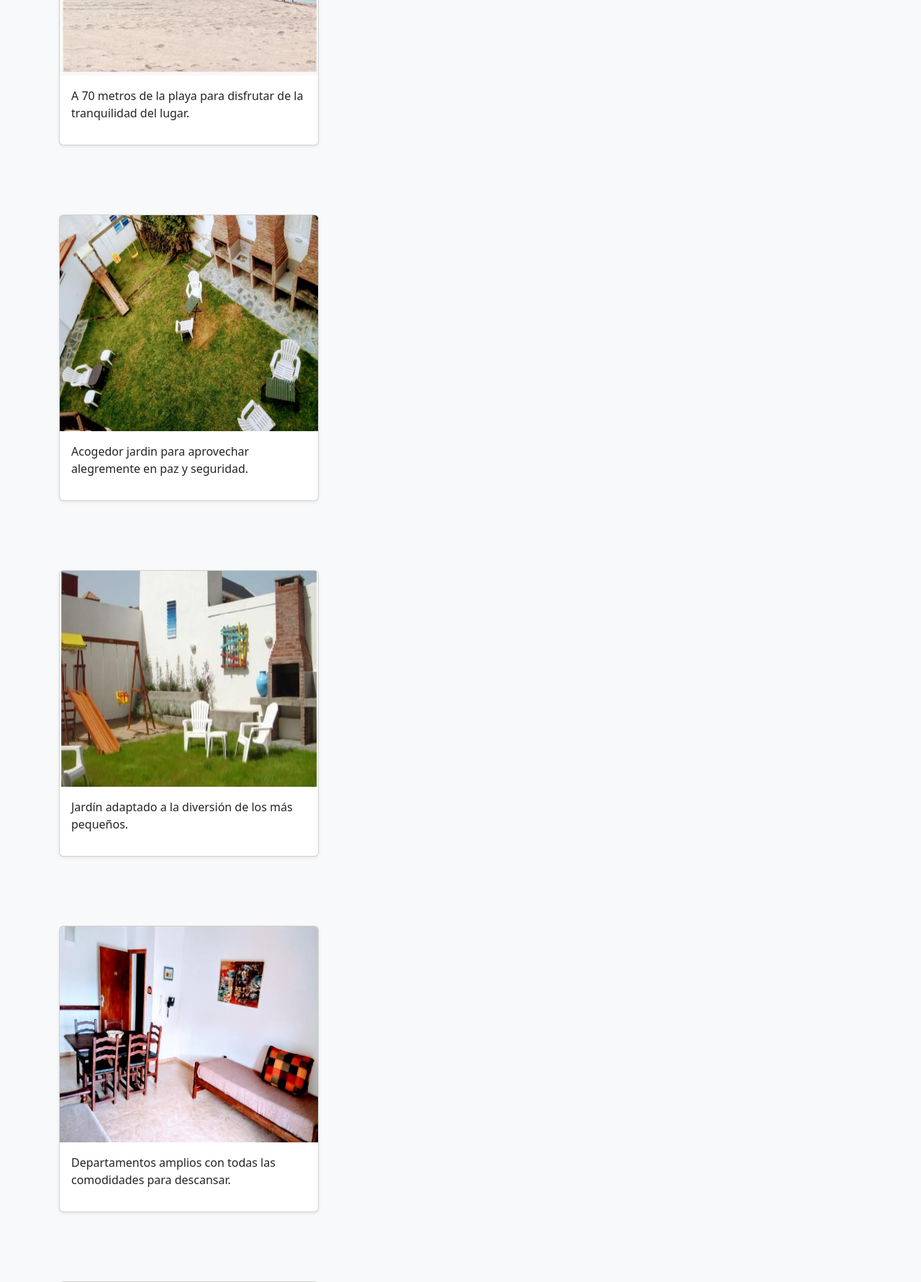
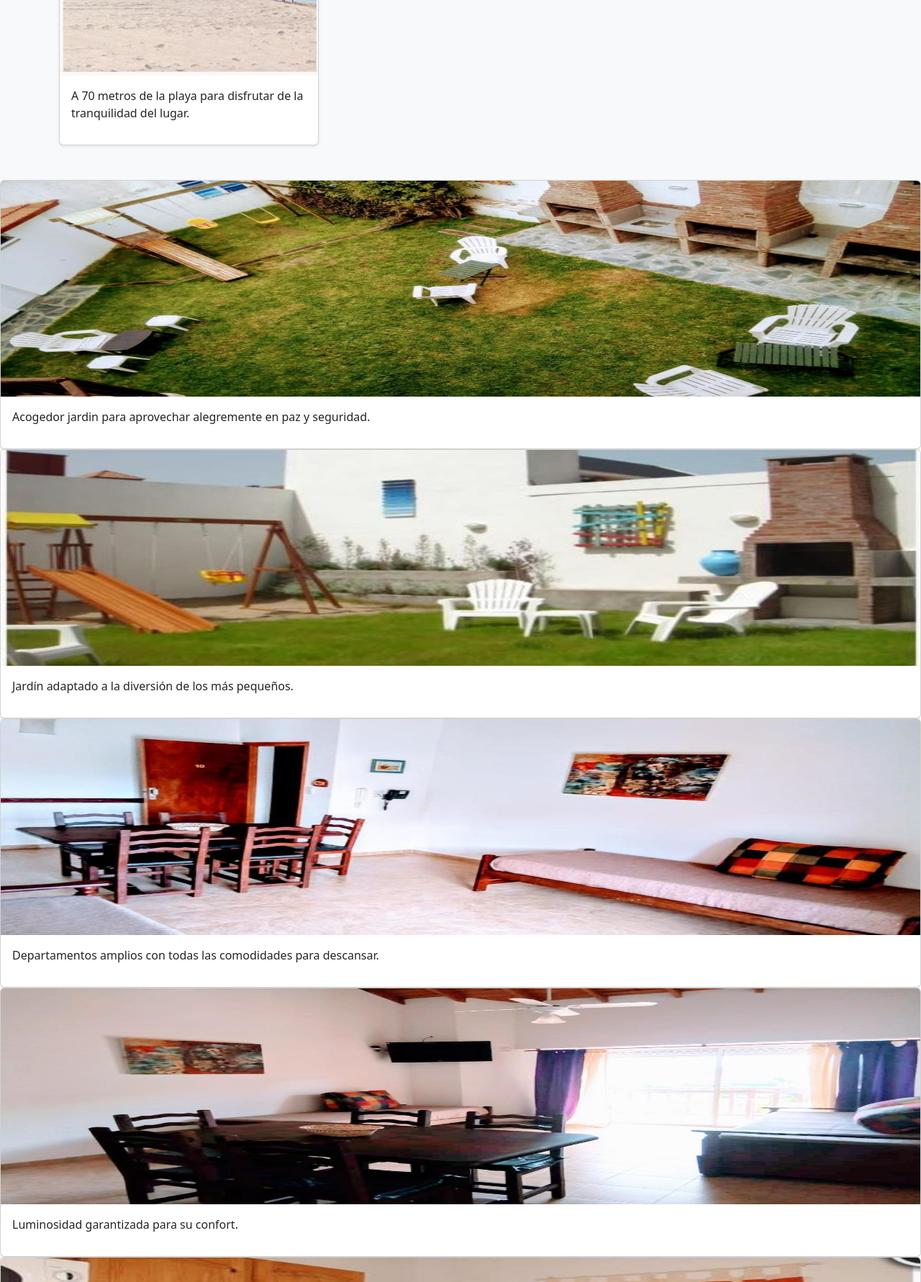
Before and after one commit to contepablod/maremarecomplejo, a Django app: page / in a window 1280 px wide. Shown: the part 1296-3077 px from the top of the page at 72% size. Run offline with Django 4.2, Linux system fonts and the light colour scheme.

Commit message:
Test home template

```diff
--- a/WebApp/templates/home.html
+++ b/WebApp/templates/home.html
@@ -166,9 +166,6 @@
     </div>
   </div>
 
-  <div class="album py-5 bg-light">
-    <div class="container">
-      <div class="row row-cols-1 row-cols-sm-2 row-cols-md-3 g-3">
         <div class="col">
           <div class="card shadow-sm">
             <img class="bd-placeholder-img card-img-top" src="{% static 'MareMareJardin.jpg' %}" height="300" width="150"></img>
@@ -178,13 +175,6 @@
             </div>
           </div>
         </div>
-      </div>
-    </div>
-  </div>
-
-  <div class="album py-5 bg-light">
-    <div class="container">
-      <div class="row row-cols-1 row-cols-sm-2 row-cols-md-3 g-3">
         <div class="col">
           <div class="card shadow-sm">
             <img class="bd-placeholder-img card-img-top" src="{% static 'MareMareJuegos.jpg' %}" height="300" width="150"></img>
@@ -194,13 +184,7 @@
             </div>
           </div>
         </div>
-      </div>
-    </div>
-  </div>
 
-  <div class="album py-5 bg-light">
-    <div class="container">
-      <div class="row row-cols-1 row-cols-sm-2 row-cols-md-3 g-3">
         <div class="col">
           <div class="card shadow-sm">
             <img class="bd-placeholder-img card-img-top" src="{% static 'MareMareEntrada.jpg' %}" height="300" width="150"></img>
@@ -210,13 +194,7 @@
             </div>
           </div>
         </div>
-      </div>
-    </div>
-  </div>
 
-  <div class="album py-5 bg-light">
-    <div class="container">
-      <div class="row row-cols-1 row-cols-sm-2 row-cols-md-3 g-3">
         <div class="col">
           <div class="card shadow-sm">
             <img class="bd-placeholder-img card-img-top" src="{% static 'MareMareComedor.jpg' %}" height="300" width="150"></img>
@@ -226,13 +204,7 @@
             </div>
           </div>
         </div>
-      </div>
-    </div>
-  </div>
 
-  <div class="album py-5 bg-light">
-    <div class="container">
-      <div class="row row-cols-1 row-cols-sm-2 row-cols-md-3 g-3">
         <div class="col">
           <div class="card shadow-sm">
             <img class="bd-placeholder-img card-img-top" src="{% static 'MareMareCocina.jpg' %}" height="300" width="150"></img>
@@ -242,13 +214,7 @@
             </div>
           </div>
         </div>
-      </div>
-    </div>
-  </div>
 
-  <div class="album py-5 bg-light">
-    <div class="container">
-      <div class="row row-cols-1 row-cols-sm-2 row-cols-md-3 g-3">
         <div class="col">
           <div class="card shadow-sm">
             <img class="bd-placeholder-img card-img-top" src="{% static 'MareMareMesa.jpg' %}" height="300" width="150"></img>
@@ -258,13 +224,7 @@
             </div>
           </div>
         </div>
-      </div>
-    </div>
-  </div>
 
-  <div class="album py-5 bg-light">
-    <div class="container">
-      <div class="row row-cols-1 row-cols-sm-2 row-cols-md-3 g-3">
         <div class="col">
           <div class="card shadow-sm">
             <img class="bd-placeholder-img card-img-top" src="{% static 'MareMareCama.jpg' %}" height="300" width="150"></img>
@@ -274,13 +234,7 @@
             </div>
           </div>
         </div>
-      </div>
-    </div>
-  </div>
 
-  <div class="album py-5 bg-light">
-    <div class="container">
-      <div class="row row-cols-1 row-cols-sm-2 row-cols-md-3 g-3">
         <div class="col">
           <div class="card shadow-sm">
             <img class="bd-placeholder-img card-img-top" src="{% static 'MareMarePepe.jpeg' %}" height="300" width="150"></img>
```
